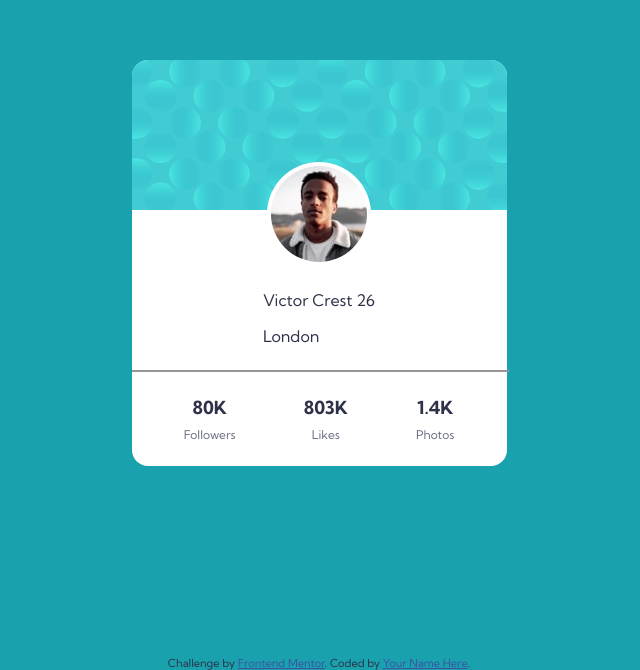
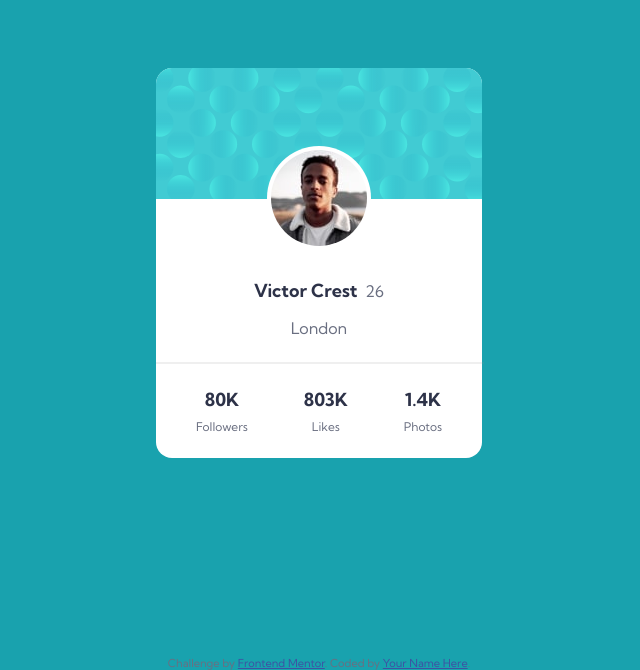
Before and after one commit to microjumper/profile-card-component, a plain HTML site: page index.html in a window 1280 px wide. Shown: the part 130-800 px from the top of the page, without its empty margins (321-961 px from the left). Drawn offline with Linux system fonts and the light colour scheme.

Commit message:
resizing

```diff
--- a/index.html
+++ b/index.html
@@ -16,8 +16,8 @@
     <img class="card-header" src="images/bg-pattern-card.svg" alt="">
 
     <div class="card-content">
-      <p>Victor Crest 26</p>
-      <p>London</p>
+      <p><span class="name">Victor Crest&nbsp;</span>&nbsp;26</p>
+      <p class="city">London</p>
     </div>
 
     <img class="avatar" src="images/image-victor.jpg" alt="">
--- a/style.css
+++ b/style.css
@@ -12,7 +12,7 @@ body {
     align-items: center;
 
     font-family: 'Kumbh Sans', sans-serif;
-    color: hsl(229, 23%, 23%);
+    color: hsl(227, 10%, 46%);
 
     background: hsl(185, 75%, 39%);
 }
@@ -21,7 +21,7 @@ body {
     margin: auto;
 
     position: relative;
-    width: 375px;
+    width: 326px;
 
     display: flex;
     flex-flow: column nowrap;
@@ -42,13 +42,28 @@ body {
 
 .card-content {
     margin: 64px auto 0 auto;
+
+    display: flex;
+    flex-flow: column nowrap;
+    justify-content: center;
+    align-items: center;
+}
+
+.name, .stat-count {
+    font-size: 18px;
+    font-weight: 700;
+    color: hsl(229, 23%, 23%);
+}
+
+.city {
+    margin: 0 auto 16px auto;
 }
 
 .avatar {
     padding: 4px;
 
     position: absolute;
-    top: 25%;
+    top: 20%;
     left: 50%;
     transform: translate(-50%, 0%);
 
@@ -67,7 +82,7 @@ body {
 }
 
 .stats {
-    padding: 16px;
+    margin: 16px;
 
     display: flex;
     flex-flow: column nowrap;
@@ -77,22 +92,18 @@ body {
 
 .stat-count {
     margin: 0 auto;
-
-    font-size: 18px;
-    font-weight: 700;
 }
 
 .stat-name {
     margin: 8px auto;
 
     font-size: 12px;
-    color: hsl(227, 10%, 46%)
 }
 
 .divider {
     width: 100%;
 
-    border: 1px solid hsl(0, 0%, 59%);
+    border: 1px solid hsla(0, 0%, 59%, 0.15);
 }
 
 .attribution { font-size: 11px; text-align: center; }
```
